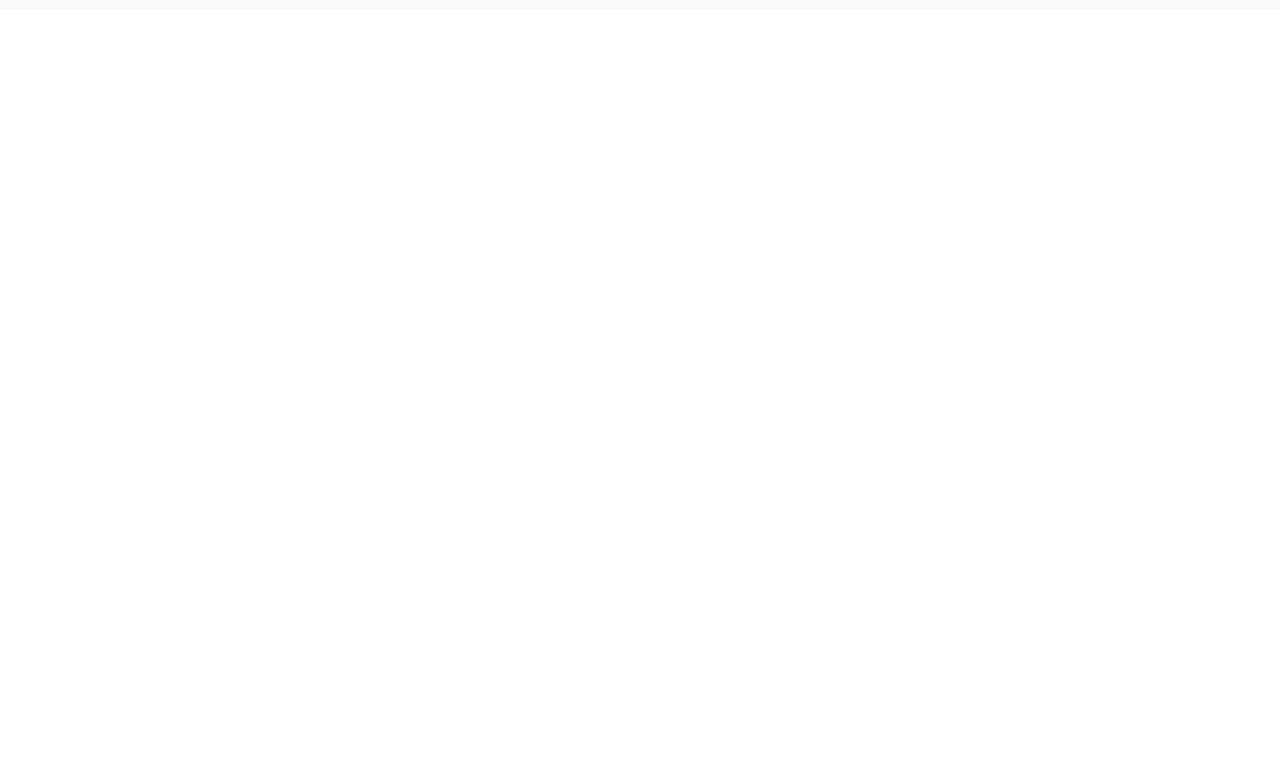
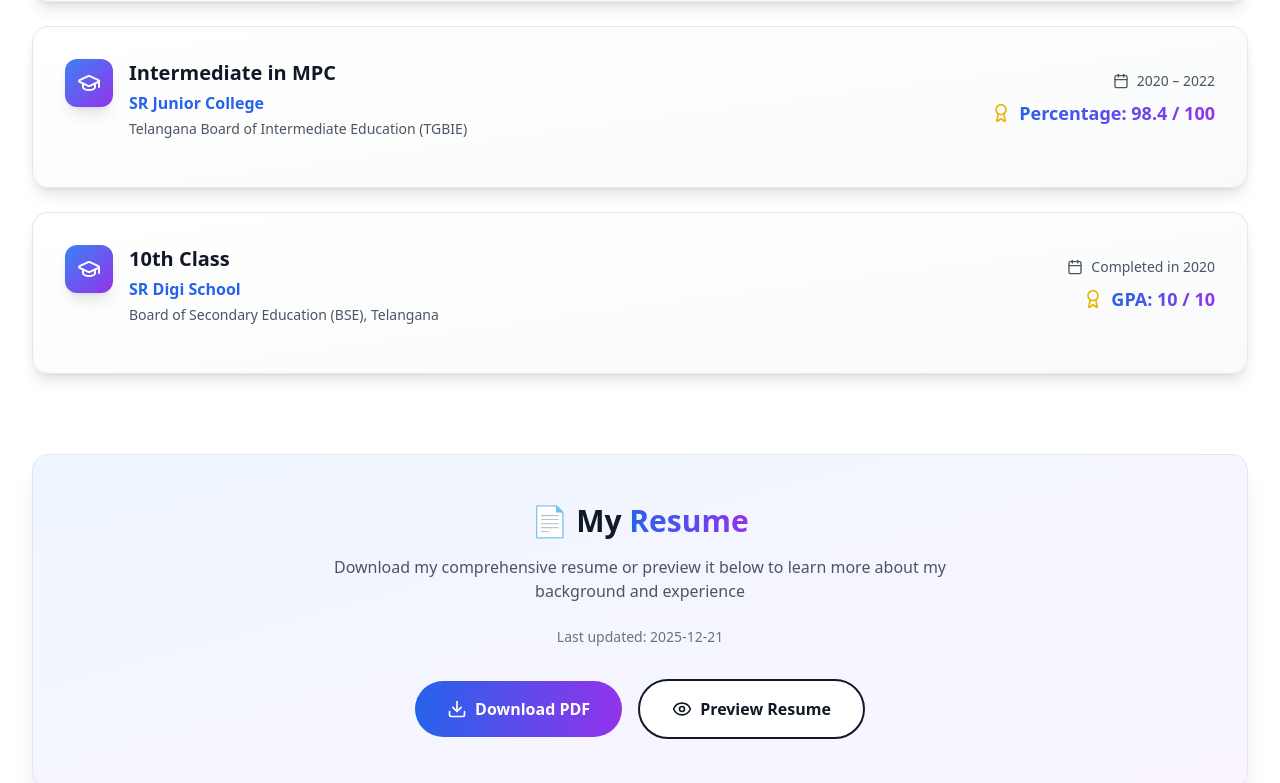
Before and after one commit to AjayKumbham/portfolio, a React (Vite) app: page /about in a window 1280 px wide. Shown: the part 1626-2409 px from the top of the page. Before the commit the page ends 1636 px from the top, so only its background shows below. Built offline with nearby package versions, Linux system fonts and the light colour scheme.

Commit message:
feat: Add resume download functionality and education section to About page, enhancing user experience with a modal preview and improved layout.

```diff
--- a/src/pages/About.tsx
+++ b/src/pages/About.tsx
@@ -1,9 +1,23 @@
 
-import React from 'react';
+import React, { useState } from 'react';
 import { aboutData } from '../data/about';
 import { personalInfo } from '../data/personal';
+import { educationData } from '../data/education';
+import { resumeData } from '../data/resume';
+import { X, Download, Eye, GraduationCap, Calendar, Award } from 'lucide-react';
 
 const About: React.FC = () => {
+  const [showResumeModal, setShowResumeModal] = useState(false);
+
+  const handleDownload = () => {
+    const link = document.createElement('a');
+    link.href = resumeData.pdfPath;
+    link.download = resumeData.fileName;
+    document.body.appendChild(link);
+    link.click();
+    document.body.removeChild(link);
+  };
+
   return (
     <div className="min-h-screen bg-white dark:bg-gray-900 py-20">
       <div className="max-w-7xl mx-auto px-4 sm:px-6 lg:px-8">
@@ -51,7 +65,7 @@ const About: React.FC = () => {
         </div>
 
         {/* Passions */}
-        <div>
+        <div className="mb-20">
           <h2 className="text-3xl font-bold text-gray-900 dark:text-white mb-8 text-center">
             What I'm <span className="bg-gradient-to-r from-blue-600 to-purple-600 bg-clip-text text-transparent">Passionate</span> About
           </h2>
@@ -72,7 +86,163 @@ const About: React.FC = () => {
             ))}
           </div>
         </div>
+
+        {/* Education Section */}
+        <div className="mb-20">
+          <div className="text-center mb-12">
+            <h2 className="text-3xl font-bold text-gray-900 dark:text-white mb-4">
+              Academic <span className="bg-gradient-to-r from-blue-600 to-purple-600 bg-clip-text text-transparent">Journey</span>
+            </h2>
+            <p className="text-gray-600 dark:text-gray-300 max-w-2xl mx-auto">
+              My educational background and academic achievements
+            </p>
+          </div>
+
+          <div className="space-y-6">
+            {educationData.map((edu) => (
+              <div
+                key={edu.id}
+                className="group bg-gradient-to-br from-white to-gray-50 dark:from-gray-800 dark:to-gray-900 rounded-2xl shadow-lg hover:shadow-xl transition-all duration-300 border border-gray-200 dark:border-gray-700 overflow-hidden"
+              >
+                <div className="p-6 md:p-8">
+                  <div className="flex flex-col md:flex-row md:items-center md:justify-between gap-4 mb-4">
+                    <div className="flex items-start gap-4">
+                      <div className="p-3 bg-gradient-to-br from-blue-500 to-purple-600 rounded-xl shadow-lg group-hover:scale-110 transition-transform duration-300">
+                        <GraduationCap className="w-6 h-6 text-white" />
+                      </div>
+                      <div>
+                        <h3 className="text-xl font-bold text-gray-900 dark:text-white mb-1">
+                          {edu.qualification}
+                        </h3>
+                        <p className="text-blue-600 dark:text-blue-400 font-semibold">
+                          {edu.institution}
+                        </p>
+                        <p className="text-sm text-gray-600 dark:text-gray-400 mt-1">
+                          {edu.university}
+                        </p>
+                      </div>
+                    </div>
+
+                    <div className="flex flex-col items-start md:items-end gap-2">
+                      <div className="flex items-center gap-2 text-gray-600 dark:text-gray-300">
+                        <Calendar className="w-4 h-4" />
+                        <span className="text-sm font-medium">{edu.duration}</span>
+                      </div>
+                      <div className="flex items-center gap-2">
+                        <Award className="w-5 h-5 text-yellow-500" />
+                        <span className="text-lg font-bold bg-gradient-to-r from-blue-600 to-purple-600 bg-clip-text text-transparent">
+                          {edu.result}
+                        </span>
+                      </div>
+                    </div>
+                  </div>
+                </div>
+              </div>
+            ))}
+          </div>
+        </div>
+
+        {/* Resume Section */}
+        <div className="bg-gradient-to-br from-blue-50 to-purple-50 dark:from-gray-800 dark:to-gray-900 rounded-2xl shadow-xl border border-gray-200 dark:border-gray-700 p-8 md:p-12">
+          <div className="text-center mb-8">
+            <h2 className="text-3xl font-bold text-gray-900 dark:text-white mb-4">
+              📄 My <span className="bg-gradient-to-r from-blue-600 to-purple-600 bg-clip-text text-transparent">Resume</span>
+            </h2>
+            <p className="text-gray-600 dark:text-gray-300 max-w-2xl mx-auto mb-6">
+              Download my comprehensive resume or preview it below to learn more about my background and experience
+            </p>
+            <p className="text-sm text-gray-500 dark:text-gray-400">
+              Last updated: {resumeData.lastUpdated}
+            </p>
+          </div>
+
+          <div className="flex flex-col sm:flex-row gap-4 justify-center items-center">
+            <button
+              onClick={handleDownload}
+              className="group inline-flex items-center px-8 py-4 bg-gradient-to-r from-blue-600 to-purple-600 text-white rounded-full font-semibold hover:from-purple-600 hover:to-blue-600 transition-all duration-300 hover:scale-105 hover:shadow-xl hover:shadow-blue-500/25"
+            >
+              <Download className="w-5 h-5 mr-2 group-hover:animate-bounce" />
+              Download PDF
+            </button>
+
+            <button
+              onClick={() => setShowResumeModal(true)}
+              className="group inline-flex items-center px-8 py-4 bg-white dark:bg-gray-800 text-gray-900 dark:text-white border-2 border-gray-900 dark:border-white rounded-full font-semibold hover:bg-gray-900 hover:text-white dark:hover:bg-white dark:hover:text-gray-900 transition-all duration-300 hover:scale-105"
+            >
+              <Eye className="w-5 h-5 mr-2" />
+              Preview Resume
+            </button>
+          </div>
+        </div>
       </div>
+
+      {/* Resume Preview Modal */}
+      {showResumeModal && (
+        <div className="fixed inset-0 z-50 flex items-center justify-center p-4 bg-black/80 backdrop-blur-sm animate-in fade-in duration-200">
+          <div className="relative w-full max-w-5xl max-h-[90vh] bg-white dark:bg-gray-900 rounded-2xl shadow-2xl overflow-hidden animate-in zoom-in duration-300">
+            {/* Modal Header */}
+            <div className="sticky top-0 z-10 flex items-center justify-between p-4 bg-gradient-to-r from-blue-600 to-purple-600 text-white">
+              <h3 className="text-xl font-bold">Resume Preview</h3>
+              <div className="flex items-center gap-3">
+                <button
+                  onClick={handleDownload}
+                  className="inline-flex items-center px-4 py-2 bg-white/20 hover:bg-white/30 rounded-lg font-medium transition-all duration-200"
+                >
+                  <Download className="w-4 h-4 mr-2" />
+                  Download
+                </button>
+                <button
+                  onClick={() => setShowResumeModal(false)}
+                  className="p-2 hover:bg-white/20 rounded-lg transition-all duration-200"
+                  aria-label="Close modal"
+                >
+                  <X className="w-6 h-6" />
+                </button>
+              </div>
+            </div>
+
+            {/* Modal Content */}
+            <div className="overflow-y-auto max-h-[calc(90vh-80px)] bg-gray-100 dark:bg-gray-800 p-4">
+              <div className="bg-white dark:bg-gray-900 rounded-lg shadow-lg overflow-hidden">
+                <img
+                  src={resumeData.previewImage}
+                  alt="Resume Preview"
+                  className="w-full h-auto"
+                  onError={(e) => {
+                    const target = e.target as HTMLImageElement;
+                    target.style.display = 'none';
+                    const fallback = target.nextElementSibling as HTMLElement;
+                    if (fallback) fallback.style.display = 'flex';
+                  }}
+                />
+                <div className="hidden flex-col items-center justify-center p-12 text-center bg-gray-100 dark:bg-gray-800 min-h-[400px]">
+                  <div className="text-gray-500 dark:text-gray-400 mb-4">
+                    <svg className="w-16 h-16 mx-auto mb-4" fill="none" stroke="currentColor" viewBox="0 0 24 24">
+                      <path strokeLinecap="round" strokeLinejoin="round" strokeWidth={1} d="M9 12h6m-6 4h6m2 5H7a2 2 0 01-2-2V5a2 2 0 012-2h5.586a1 1 0 01.707.293l5.414 5.414a1 1 0 01.293.707V19a2 2 0 01-2 2z" />
+                    </svg>
+                  </div>
+                  <p className="text-lg font-semibold text-gray-700 dark:text-gray-300 mb-2">
+                    Resume Preview Image Not Found
+                  </p>
+                  <p className="text-sm text-gray-500 dark:text-gray-400 mb-4">
+                    Please add your resume preview image at:
+                  </p>
+                  <code className="bg-gray-200 dark:bg-gray-700 px-4 py-2 rounded text-xs">
+                    {resumeData.previewImage}
+                  </code>
+                  <button
+                    onClick={handleDownload}
+                    className="mt-6 inline-flex items-center px-6 py-3 bg-gradient-to-r from-blue-600 to-purple-600 text-white rounded-lg font-semibold hover:from-purple-600 hover:to-blue-600 transition-all duration-300"
+                  >
+                    <Download className="w-4 h-4 mr-2" />
+                    Download PDF Instead
+                  </button>
+                </div>
+              </div>
+            </div>
+          </div>
+        </div>
+      )}
     </div>
   );
 };
```
